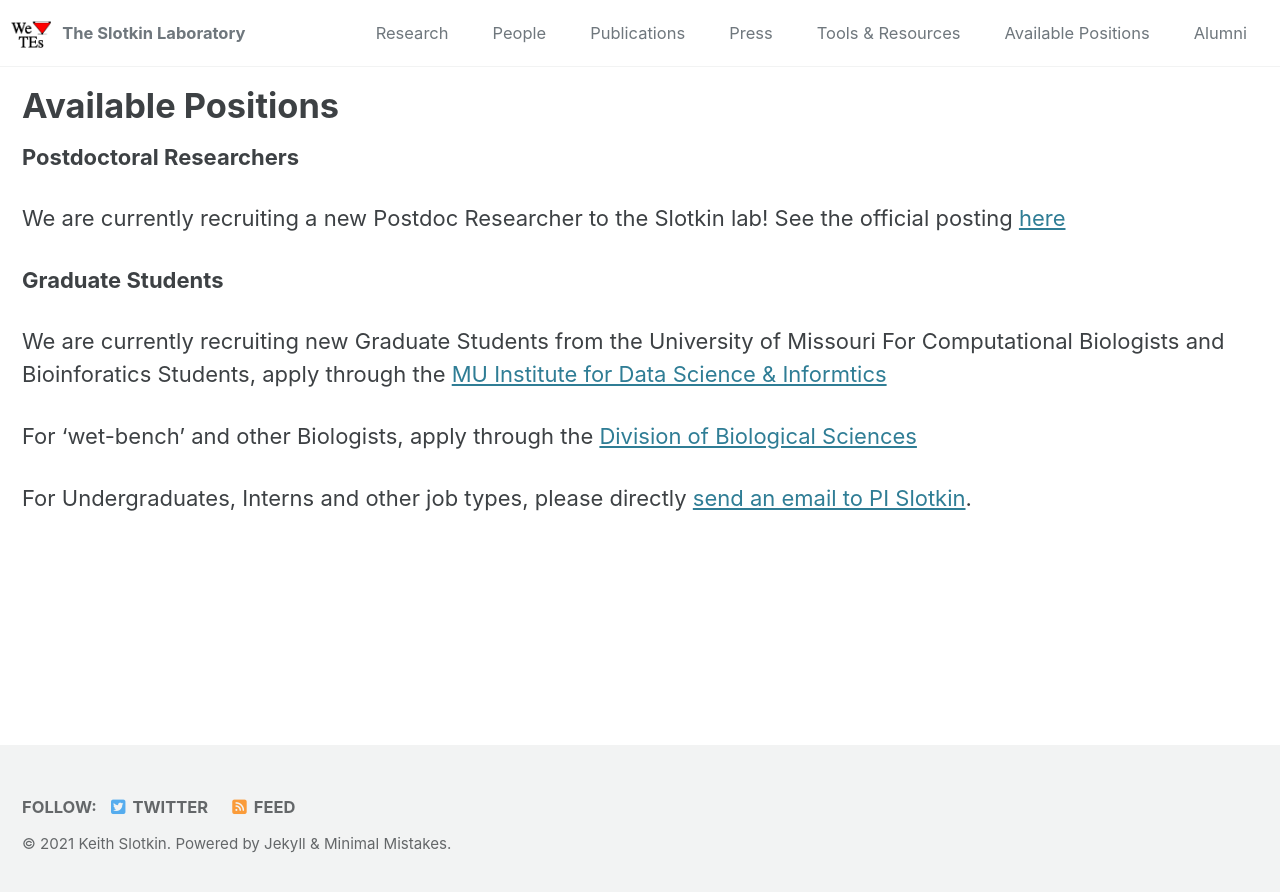
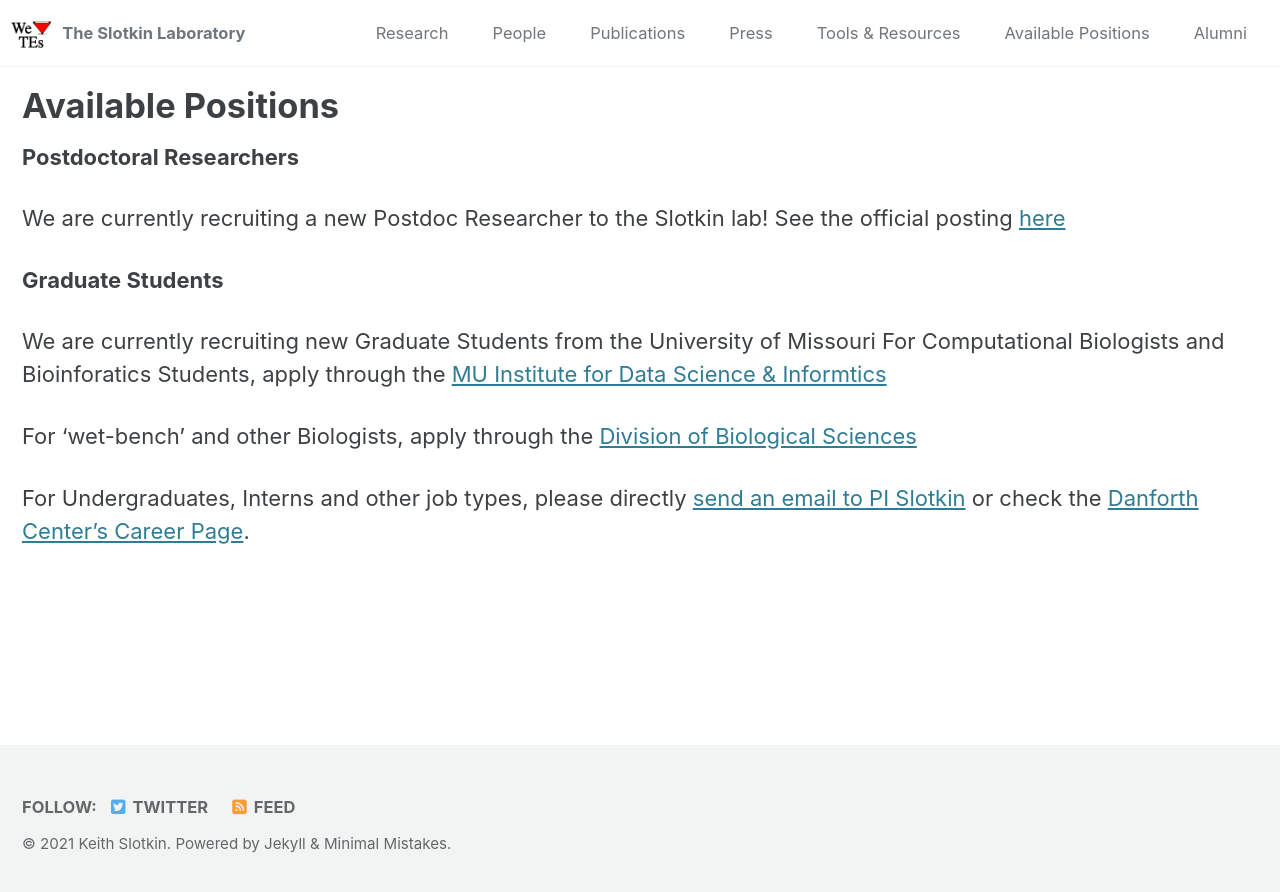
Before and after one commit to SlotkinLab/slotkinlab.github.io, a Jekyll site: the page built from _pages/positions.md, in a window 1280 px wide. Shown: the top 892 px of the page. Built offline with Jekyll 4.4.1, drawn with Linux system fonts in a browser that asks for light colours; cached includes are drawn as plain includes; nearby versions of some CDN libraries.

Commit message:
Update positions.md

```diff
--- a/_pages/positions.md
+++ b/_pages/positions.md
@@ -17,4 +17,4 @@ For Computational Biologists and Bioinforatics Students, apply through the [MU I
 
 For 'wet-bench' and other Biologists, apply through the [Division of Biological Sciences](https://biology.missouri.edu/index.php/grad-program)
 
-For Undergraduates, Interns and other job types, please directly [send an email to PI Slotkin](mailto:kslotkin@danforthcenter.org).
+For Undergraduates, Interns and other job types, please directly [send an email to PI Slotkin](mailto:kslotkin@danforthcenter.org) or check the [Danforth Center's Career Page](https://www.danforthcenter.org/careers/).
```
